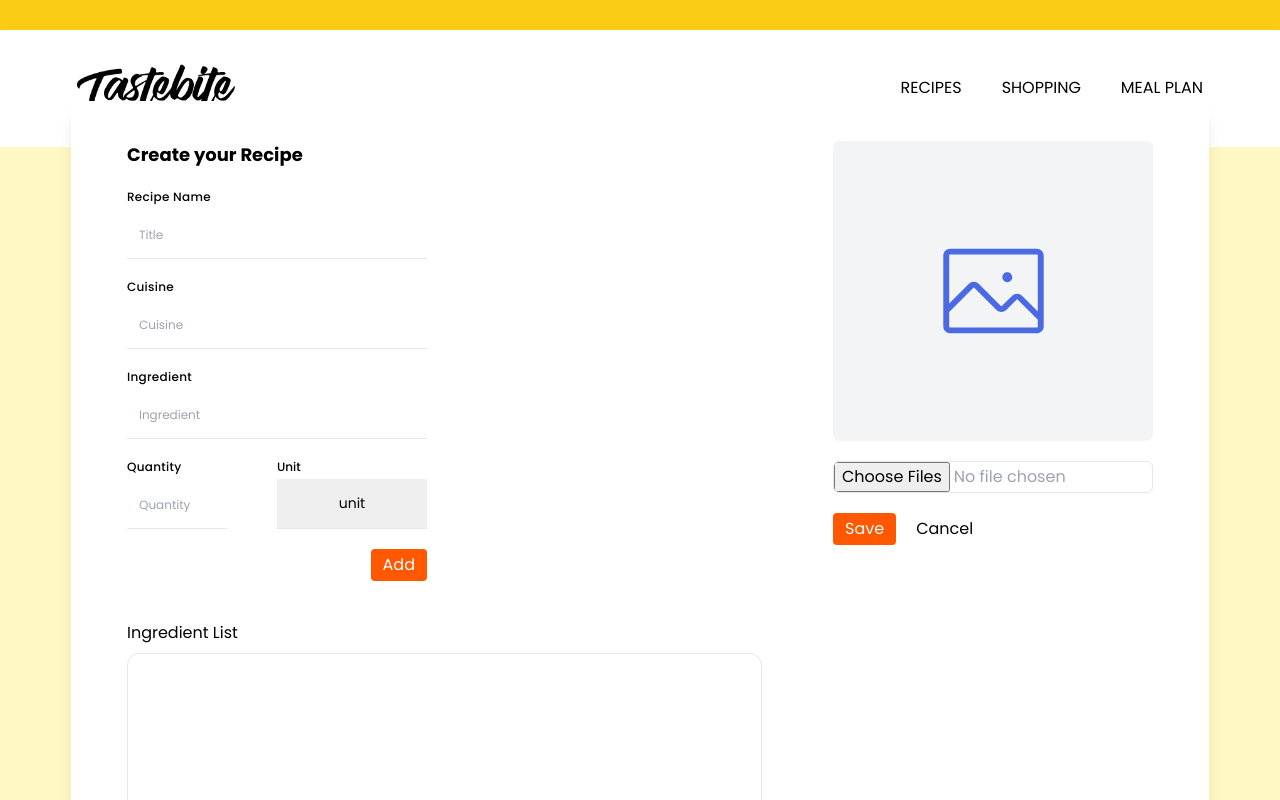
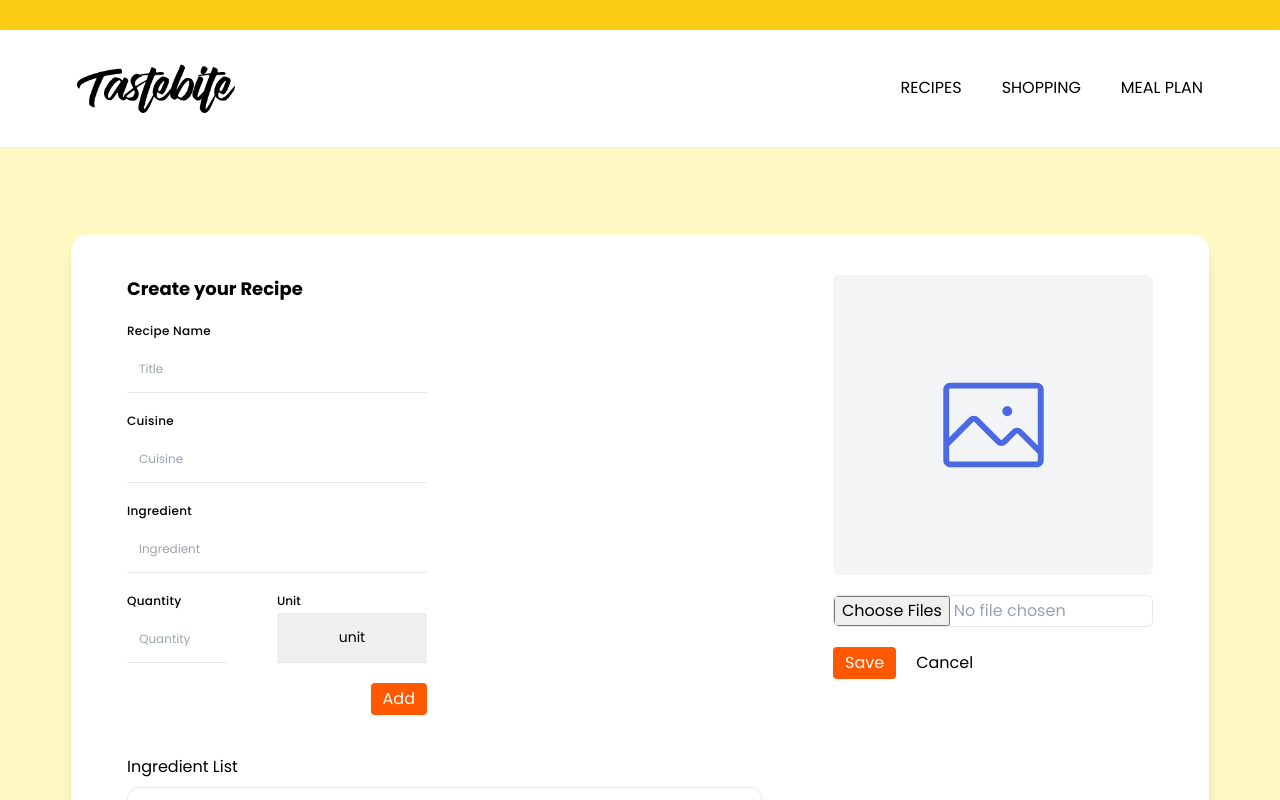
Before and after one commit to Mkreidly91/Recipe-Site, a React (Vite) app in the folder Frontend/: page /post in a window 1280 px wide. Shown: the top 800 px of the page. Built offline with nearby package versions, Linux system fonts and the light colour scheme; the HTML template or start-up script is replaced by a standard one.

Commit message:
Frontend: added addPost button to main page, fixed some styles in addPost

```diff
--- a/Frontend/src/App.css
+++ b/Frontend/src/App.css
@@ -10,6 +10,7 @@ Html,
 body {
   width: 100%;
   height: 100%;
+  min-height: 100vh;
   font-family: 'Poppins', sans-serif;
 }
 
--- a/Frontend/src/Pages/MainPage.jsx
+++ b/Frontend/src/Pages/MainPage.jsx
@@ -3,6 +3,9 @@ import logo from '../assets/images/Tastebite.png';
 import { getAll } from '../helpers/recipe.helpers';
 import Card from '../components/Posts/Card';
 import Search from '../components/Common/Search';
+import add from '../assets/images/addRecipe.png';
+
+import { Link } from 'react-router-dom';
 
 const MainPage = () => {
   const [allRecipes, setAllRecipes] = useState();
@@ -19,7 +22,7 @@ const MainPage = () => {
     {} || allRecipes[0];
 
   return (
-    <div className="flex flex-col items-center px-5 py-10 gap-10">
+    <div className="flex flex-col items-center px-5 py-10 gap-10 ">
       <Search setCards={setAllRecipes} />
 
       <div className="cards">
@@ -30,6 +33,12 @@ const MainPage = () => {
             ))}
         </div>
       </div>
+      <Link to="/post">
+        <img
+          src={add}
+          className="fixed bottom-[30px] right-[30px] w-[80px] cursor-pointer"
+        />
+      </Link>
     </div>
   );
 };
--- a/Frontend/src/components/Forms/AddPost.jsx
+++ b/Frontend/src/components/Forms/AddPost.jsx
@@ -122,8 +122,8 @@ const AddPost = () => {
   };
 
   return (
-    <div className="post-page-container h-full flex justify-center items-center p-2 bg-yellow-100">
-      <div className=" w-[90%] flex justify-around gap-10 p-10 shadow-lg bg-white  rounded-2xl">
+    <div className="post-page-container h-fit w-full flex justify-center items-center p-2 pb-5 bg-yellow-100">
+      <div className=" w-[90%] mt-20 flex justify-around gap-10 p-10 shadow-lg bg-white  rounded-2xl">
         <div
           onClick={() => {
             setResults('');
```
Also changed, not shown: Frontend/src/assets/images/addRecipe.png (added).
